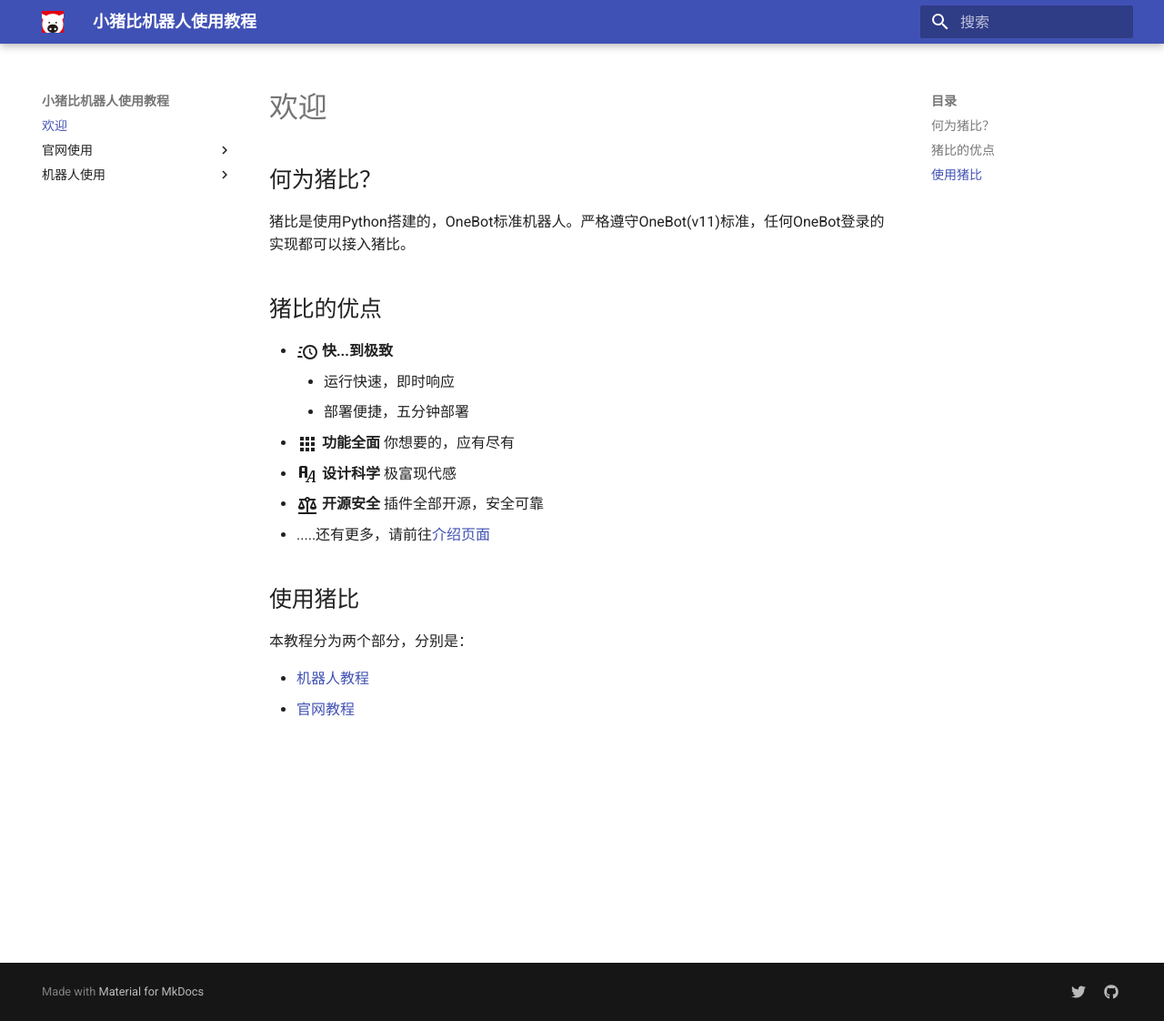
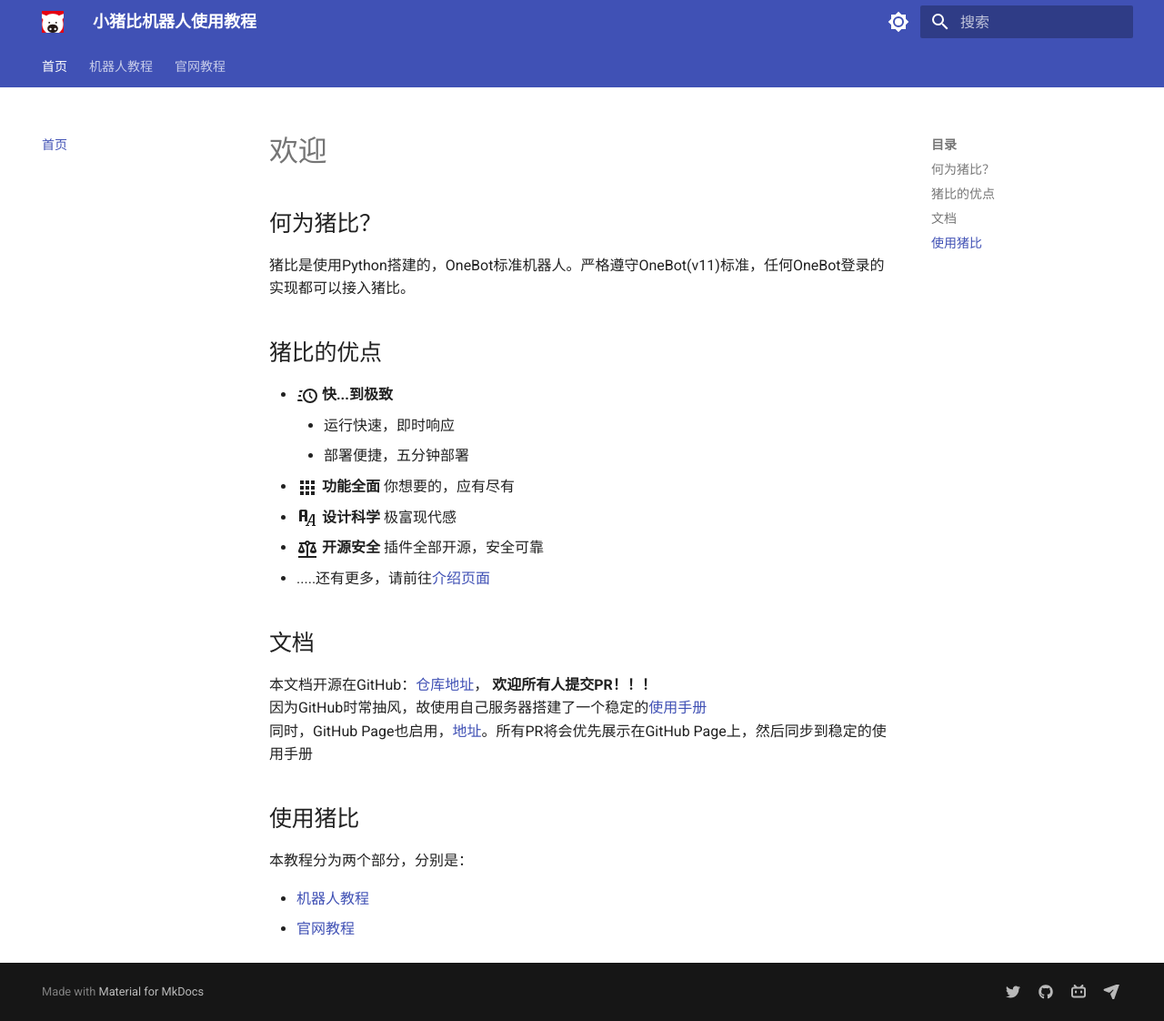
Before and after one commit to Gingmzmzx/PigBotFrameworkUserDocs, an MkDocs documentation site: the page built from docs/index.md, in a window 1280 px wide and 1122 px high. Shown: the whole window at 91% size. Built offline with MkDocs 1.6.1 and Material for MkDocs 9.7.7, drawn with Linux system fonts in a browser that asks for light colours.

Commit message:
更新README

```diff
--- a/docs/index.md
+++ b/docs/index.md
@@ -12,8 +12,13 @@
 -   :material-scale-balance:{ .lg .middle } __开源安全__ 插件全部开源，安全可靠
 -   .....还有更多，请前往[介绍页面](https://qqbot.xzy.center)
 
+## 文档
+本文档开源在GitHub：[仓库地址](https://github.com/Gingmzmzx/PigBotFrameworkUserDocs)， **欢迎所有人提交PR！！！**
+因为GitHub时常抽风，故使用自己服务器搭建了一个稳定的[使用手册](https://userdocqb.xzy.center)
+同时，GitHub Page也启用，[地址](https://gingmzmzx.github.io/PigBotFrameworkUserDocs/)。所有PR将会优先展示在GitHub Page上，然后同步到稳定的使用手册
+
 ## 使用猪比
 本教程分为两个部分，分别是：
 
-* [机器人教程](/机器人使用)
-* [官网教程](/官网使用)
+* [机器人教程](bot)
+* [官网教程](website)
--- a/mkdocs.yml
+++ b/mkdocs.yml
@@ -4,14 +4,50 @@ theme:
   language: zh
   logo: logo.png
   features:
-    - announce.dismiss
+    - navigation.instant   #- header.autohide  #自动隐藏
+    - announce.dismiss   #呈现可标记为由用户读取的临时公告，可以包含一个用于取消当前公告的按钮
+    - navigation.tracking   #地址栏中的 URL 将自动更新为在目录中突出显示的活动锚点
+    - navigation.tabs   #顶级部分将呈现在上面视口标题下方的菜单层中，但在移动设备上保持原样
+    #- navigation.tabs.sticky    #启用粘性选项卡后，导航选项卡将锁定在标题下方，并在向下滚动时始终保持可见
+    #- navigation.sections   #启用部分后，顶级部分在边栏中呈现为1220px以上视口的组，但在移动设备上保持原样
+    - navigation.top   # 返回顶部的按钮 在上滑时出现
+    - search.suggest   # 搜索输入一些字母时推荐补全整个单词
+    - search.highlight   # 搜索出的文章关键词加入高亮
+    - navigation.expand   # 打开Tab时左侧目录全部展开
+    #- navigation.indexes   #启用节索引页后，可以将文档直接附加到节
+    - search.share   #搜索分享按钮
+
+  palette:
+
+    # Palette toggle for light mode
+    - scheme: default
+      toggle:
+        icon: material/brightness-7
+        name: Switch to dark mode
+
+    # Palette toggle for dark mode
+    - scheme: slate
+      toggle:
+        icon: material/brightness-4
+        name: Switch to light mode
+nav:
+  - 首页: index.md  #.md文件的相对路径
+  - 机器人教程:
+    - 基本使用: bot/index.md
+    - 群聊管理: bot/group.md
+  - 官网教程:
+    - Index: website/index.md
 
 extra:
   social:
     - icon: fontawesome/brands/twitter
       link: https://twitter.com/Gingmzmzx
     - icon: fontawesome/brands/github
-      link: https://github.com/PigBotFrameworkPlugins
+      link: https://github.com/Gingmzmzx/PigBotFrameworkUserDocs
+    - icon: fontawesome/brands/bilibili
+      link: https://space.bilibili.com/227711953
+    - icon: fontawesome/solid/paper-plane
+      link: https://t.me/gingmzmzx
 
 markdown_extensions:
 
```
Also changed, not shown: README.md (+4 -0 lines), docs/bot/group.md (renamed from docs/机器人使用/group.md), docs/bot/index.md (renamed from docs/机器人使用/index.md), docs/website/index.md (added), site/404.html, site/bot/group/index.html, site/bot/index.html, site/index.html, site/search/search_index.json, site/website/index.html, 1 other file.
